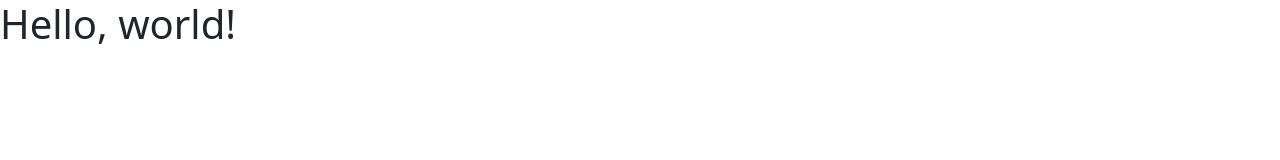
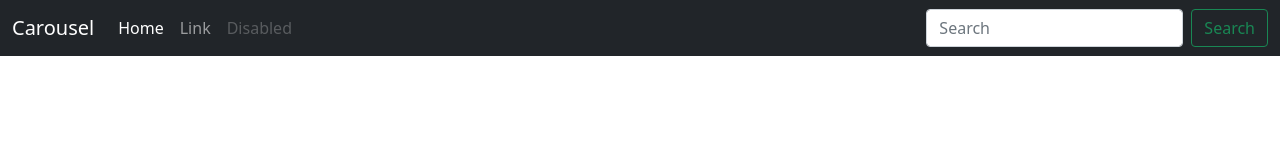
Before and after one commit to kitdea/plantito, a plain HTML site: page index.html in a window 1280 px wide. Drawn offline with nearby package versions, Linux system fonts and the light colour scheme.

Commit message:
added font and icons

```diff
--- a/index.html
+++ b/index.html
@@ -4,11 +4,40 @@
     <meta charset="utf-8">
     <meta name="viewport" content="width=device-width, initial-scale=1">
     <link href="https://cdn.jsdelivr.net/npm/bootstrap@5.0.0-beta2/dist/css/bootstrap.min.css" rel="stylesheet">
+    <link rel="preconnect" href="https://fonts.gstatic.com">
+    <link href="https://fonts.googleapis.com/css2?family=Montserrat:ital,wght@0,400;0,700;0,900;1,400;1,700;1,900&family=Poppins:ital,wght@0,100;0,300;0,400;0,700;0,900;1,100;1,300;1,400;1,700;1,900&display=swap" rel="stylesheet">
+    <link rel="stylesheet" href="https://cdnjs.cloudflare.com/ajax/libs/font-awesome/5.15.3/css/all.min.css" />
     <title>Plantito</title>
     <link href="/css/style.css">
   </head>
   <body>
-    <h1>Hello, world!</h1>
+    <header>
+  <nav class="navbar navbar-expand-md navbar-dark fixed-top bg-dark">
+    <div class="container-fluid">
+      <a class="navbar-brand" href="#">Carousel</a>
+      <button class="navbar-toggler" type="button" data-bs-toggle="collapse" data-bs-target="#navbarCollapse" aria-controls="navbarCollapse" aria-expanded="false" aria-label="Toggle navigation">
+        <span class="navbar-toggler-icon"></span>
+      </button>
+      <div class="collapse navbar-collapse" id="navbarCollapse">
+        <ul class="navbar-nav me-auto mb-2 mb-md-0">
+          <li class="nav-item">
+            <a class="nav-link active" aria-current="page" href="#">Home</a>
+          </li>
+          <li class="nav-item">
+            <a class="nav-link" href="#">Link</a>
+          </li>
+          <li class="nav-item">
+            <a class="nav-link disabled" href="#" tabindex="-1" aria-disabled="true">Disabled</a>
+          </li>
+        </ul>
+        <form class="d-flex">
+          <input class="form-control me-2" type="search" placeholder="Search" aria-label="Search">
+          <button class="btn btn-outline-success" type="submit">Search</button>
+        </form>
+      </div>
+    </div>
+  </nav>
+</header>
 
 
 
```
